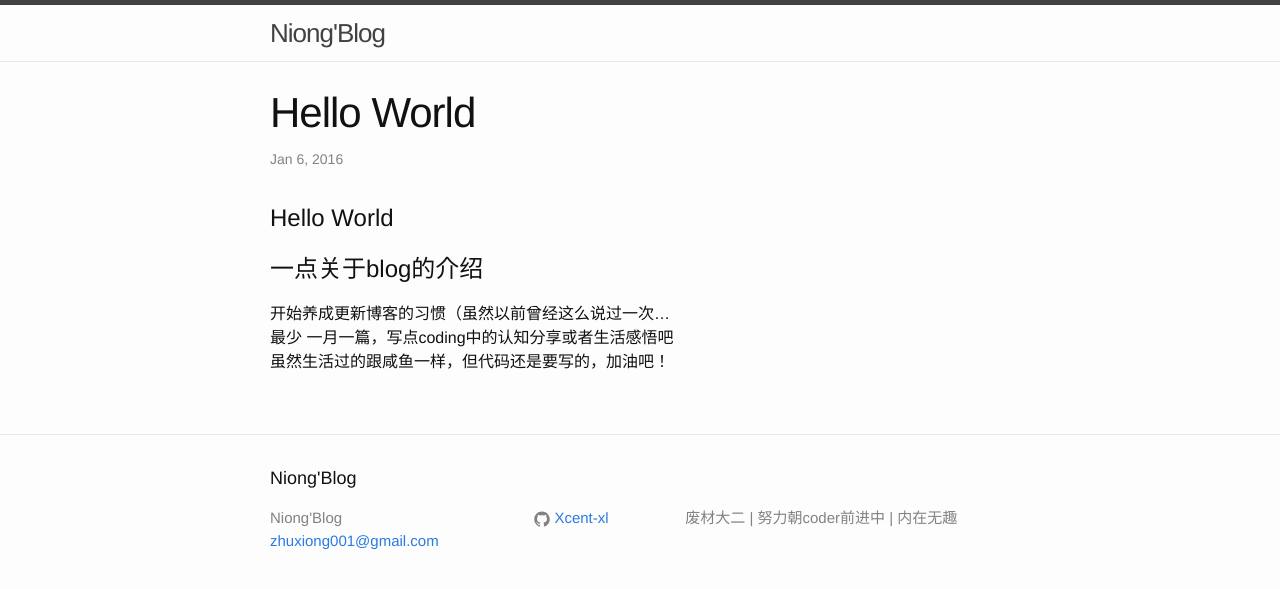
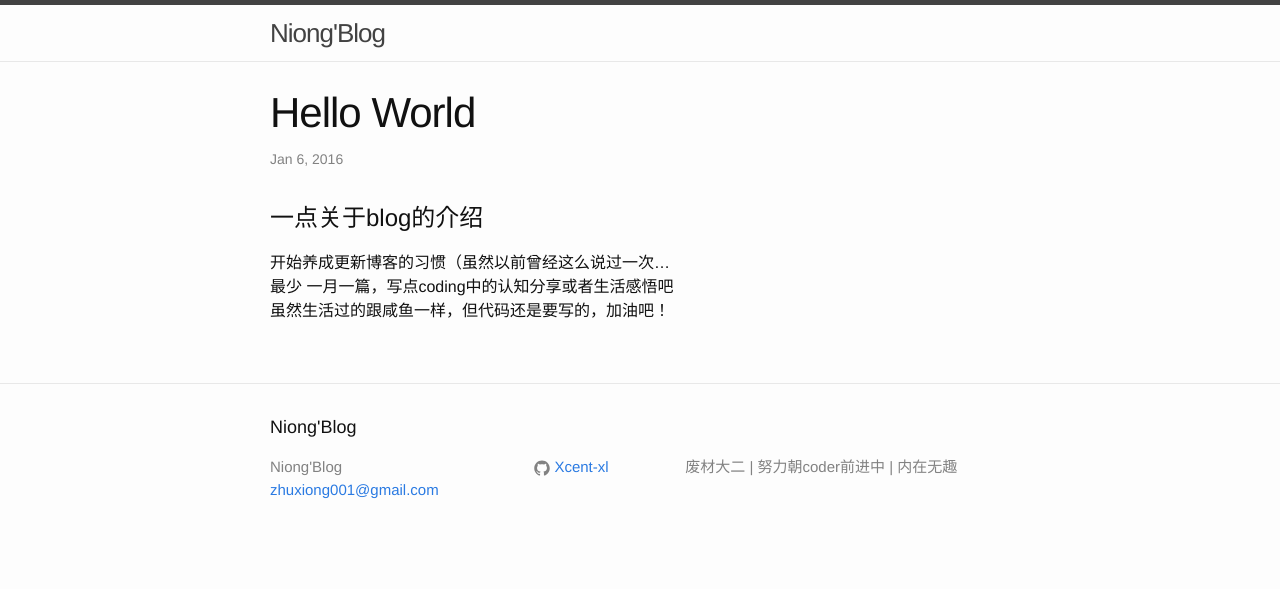
Before and after one commit to Xcent-xl/Xcent-xl.github.io, a Jekyll site: the page built from _posts/2016-01-06-Hello-World.md, in a window 1280 px wide. Shown: the top 589 px of the page. Built offline with Jekyll 4.4.1, drawn with Linux system fonts in a browser that asks for light colours; Markdown is read by kramdown in place of the engine named in the settings; comment, search, counter and statistics services are not loaded.

Commit message:
Update 2016-01-06-Hello-World.md

```diff
--- a/_posts/2016-01-06-Hello-World.md
+++ b/_posts/2016-01-06-Hello-World.md
@@ -4,9 +4,6 @@ title: Hello World
 tags:
 ---
 
-{{ page.title }}
-===========
-
 #一点关于blog的介绍
 开始养成更新博客的习惯（虽然以前曾经这么说过一次...
 最少 一月一篇，写点coding中的认知分享或者生活感悟吧
```
